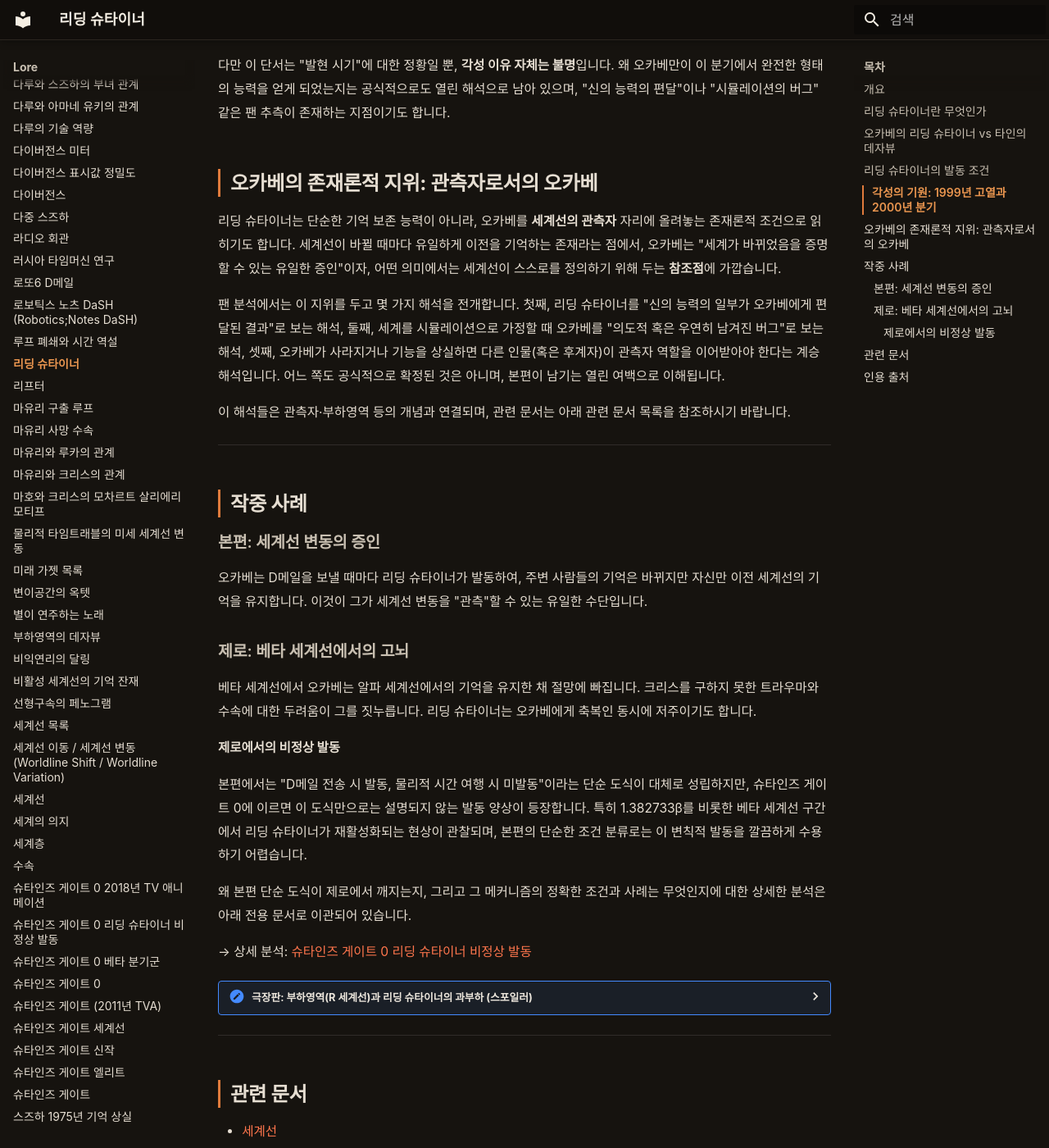
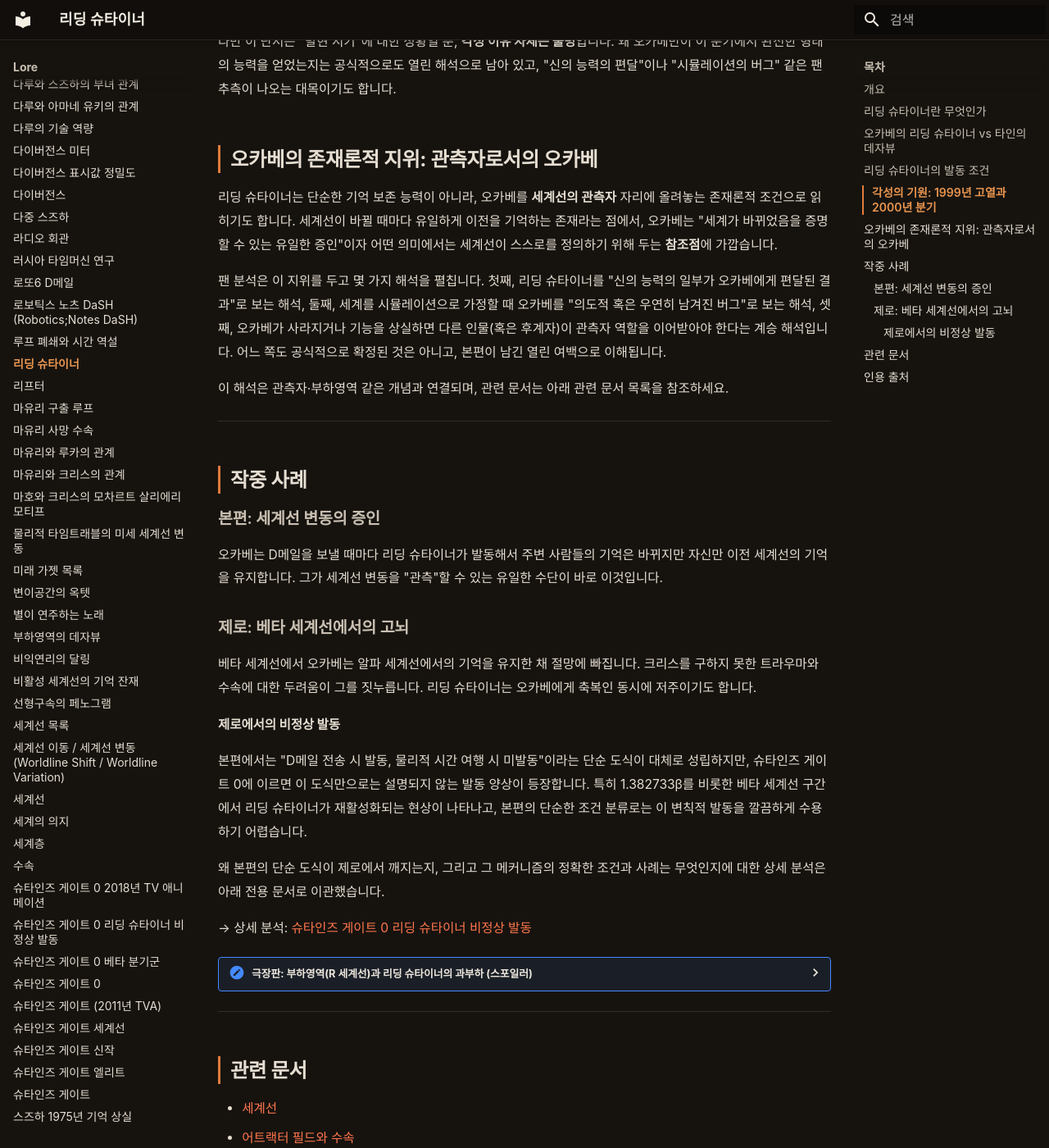
Before and after one commit to sgwiki/sgwiki.github.io, an MkDocs documentation site: the page built from wiki/lore/리딩-슈타이너.md, in a window 1280 px wide and 1400 px high, scrolled down 3252 px. Shown: the whole window at 82% size. Built offline with MkDocs 1.6.1 and Material for MkDocs 9.7.7, drawn with Linux system fonts in a browser that asks for light colours; some web fonts are replaced; some of the changed text lies outside the part shown.

Commit message:
chore(wiki): 리딩-슈타이너 정비 — [슈타게 공식 QA자료집] 평문 표기 3곳 마크다운 링크 정규화(감사 format 8 해결)·humanize(번역투·피동·기계적 리듬·형식명사 22건)·fact_guard pass·sanitizer pass·linker pass

```diff
--- a/wiki/lore/리딩-슈타이너.md
+++ b/wiki/lore/리딩-슈타이너.md
@@ -9,9 +9,9 @@
 
 ## 개요
 
-리딩 슈타이너는 세계선이 바뀔 때 **이전 세계선의 기억을 유지하는 능력**입니다. 작중 오카베 린타로만이 완전한 형태의 리딩 슈타이너를 가지고 있으며, 이 능력 덕분에 그는 세계선 변동을 인식하고 과거를 바꾸는 모험을 떠날 수 있습니다.
+리딩 슈타이너는 세계선이 바뀔 때 **이전 세계선의 기억을 유지하는 능력**입니다. 작중 오카베 린타로만이 완전한 형태의 리딩 슈타이너를 가지고 있으며, 덕분에 그는 세계선 변동을 인식하고 과거를 바꾸는 모험에 나설 수 있습니다.
 
-공식 해석에서는 모든 인물이 정도의 차이는 있으나 잠재적으로 리딩 슈타이너와 같은 기억 잔상을 지니고 있습니다. 다만 오카베만이 그것을 완전한 발동 형태로 체현하며, 나머지 인물은 데자뷰 정도의 희미한 위화감에 그칩니다. 작중에서는 페이리스(아키하 루미코)가 메이퀸 카페·유괴 사건·아버지라는 키워드가 겹칠 때 잔상이 유독 선명해지는 사례, 우루시바라 루카가 이전 세계선의 성별 기억을 떠올리는 사례, 시이나 마유리가 미약하지만 위화감을 느끼는 사례가 관찰됩니다. 이 잔상들은 오카베의 능력과는 질적으로 다릅니다.
+공식 해석에 따르면 모든 인물이 정도의 차이는 있으나 잠재적으로 리딩 슈타이너와 같은 기억 잔상을 지닙니다. 다만 오카베만이 이를 완전한 발동 형태로 체현하고, 나머지 인물은 데자뷰 정도의 희미한 위화감에 그칩니다. 작중에서 페이리스(아키하 루미코)는 메이퀸 카페·유괴 사건·아버지라는 키워드가 겹칠 때 잔상이 유독 선명해지고, 우루시바라 루카는 이전 세계선의 성별 기억을 떠올리며, 시이나 마유리는 미약하지만 위화감을 느끼는 식입니다. 이 잔상은 오카베의 능력과 질적으로 다릅니다.
 
 ---
 
@@ -25,7 +25,7 @@
 > **[공식]** "D메일을 보낼 때 리딩 슈타이너가 발동합니다. 그러나 스즈하가 타임머신을 사용할 때에는 오카베의 리딩 슈타이너가 발동하지 않습니다."
 > — 출처: [슈타게 공식 QA자료집](../근거자료/공식/qa-자료집.md), Q26
 
-이 공식 QA는 리딩 슈타이너가 **항상 발동하는 것이 아니라 특정 조건에서만 발동**한다는 사실을 시사합니다.
+이 공식 QA는 리딩 슈타이너가 **항상 발동하는 것이 아니라 특정 조건에서만 발동**한다는 점을 보여줍니다.
 
 ---
 
@@ -34,7 +34,7 @@
 > **[팬 분석]** "오카베는 그 어떤 경우에도 바뀐 후의 세계선의 기억을 가지지 못했다. 세계선 변동에 의한 기억 변경의 영향을 조금도 받지 않았다. 그와 달리 오카베 외의 인물들은 바뀐 기억을 소유하는 동시에 데자뷰의 형태로 이전 세계선의 기억을 떠올릴 뿐이었다."
 > — 출처: 어트랙터 필드 이론과 그 외 등등, "리딩 슈타이너"
 
-두 능력의 차이는 다음과 같습니다:
+두 능력의 차이는 이렇습니다.
 
 | 특징 | 오카베의 리딩 슈타이너 | 타인의 데자뷰 |
 |---|---|---|
@@ -49,14 +49,14 @@
 
 ## 리딩 슈타이너의 발동 조건
 
-작중 관찰에 따르면, 리딩 슈타이너는 **D메일 전송 등 인과에 직접적인 변화를 줄 때** 발동하지만, **물리적 시간 여행(타임머신)**에는 발동하지 않습니다.
+작중 관찰을 종합하면, 리딩 슈타이너는 **D메일 전송 등 인과에 직접적인 변화를 줄 때** 발동하지만 **물리적 시간 여행(타임머신)**에는 발동하지 않습니다.
 
 > **[팬 분석]** "물리적 시간 여행의 경우, 세계선이 바뀌어도 기억은 보존됩니다. 그것은 제 자신의 경험으로 증명되었습니다."
 > — 출처: 슈타인즈 게이트 3장 (존 타이타/스즈하)
 
-이 인용에서 스즈하는 자신의 시간 여행 경험을 이야기하며, **물리적 시간 여행자는 세계선 변동과 무관하게 기억을 보존**한다는 설정을 드러냅니다. 오카베의 리딩 슈타이너는 이와는 다른 메커니즘입니다. 오카베는 시간 여행자가 아니지만 세계선이 바뀔 때 기억을 유지합니다.
+이 인용에서 스즈하는 자신의 시간 여행 경험을 들어 **물리적 시간 여행자는 세계선 변동과 무관하게 기억을 보존**한다는 설정을 이야기합니다. 오카베의 리딩 슈타이너는 다른 메커니즘입니다. 오카베는 시간 여행자가 아니지만 세계선이 바뀔 때 기억을 유지합니다.
 
-본편 단순 도식("D메일 전송 시 발동, 물리적 시간 여행 시 미발동")만으로는 설명되지 않는 예외 케이스들이 작중 관찰됩니다. 아래 표는 이러한 예외를 정리한 것입니다.
+본편의 단순 도식("D메일 전송 시 발동, 물리적 시간 여행 시 미발동")만으로는 설명되지 않는 예외 케이스가 작중에서 나타납니다. 아래 표는 이런 예외를 정리한 표입니다.
 
 | 발동 상황 | 리딩 슈타이너 발동 여부 | 기억 유지 여부 | 비고 |
 |---|---|---|---|
@@ -71,19 +71,19 @@
 
 ## 각성의 기원: 1999년 고열과 2000년 분기
 
-리딩 슈타이너가 언제, 어떤 계기로 발현되었는지는 작중에서 완전히 설명되지 않습니다. 다만 공식 Q&A(슈타게 공식 QA자료집 Q24)와 세계관 자료는 하나의 단서를 제시합니다.
+리딩 슈타이너가 언제, 어떤 계기로 발현했는지는 작중에서 완전히 밝혀지지 않습니다. 다만 공식 Q&A([슈타게 공식 QA자료집](../근거자료/공식/qa-자료집.md) Q24)와 세계관 자료가 하나의 단서를 줍니다.
 
-오카베 린타로는 1999년에 심한 고열을 앓았고, 그 시기는 이른바 "2000년 문제"라는 거대한 분기점과 인접해 있었다는 것입니다. 공식 해석은 이 고열과 2000년 분기를 리딩 슈타이너의 발현 시기로 연결 짓습니다. 즉 오카베의 능력이 2000년 무렵이라는 분기 민감 구간에서 처음 발현되었을 가능성을 시사합니다.
+오카베 린타로는 1999년에 심한 고열을 앓았고, 그 시기는 이른바 "2000년 문제"라는 거대한 분기점과 인접해 있었다고 합니다. 공식 해석은 이 고열과 2000년 분기를 리딩 슈타이너의 발현 시기로 연결 짓습니다. 다시 말해 오카베의 능력이 2000년 무렵이라는 분기 민감 구간에서 처음 발현했을 가능성을 보여줍니다.
 
-다만 이 단서는 "발현 시기"에 대한 정황일 뿐, **각성 이유 자체는 불명**입니다. 왜 오카베만이 이 분기에서 완전한 형태의 능력을 얻게 되었는지는 공식적으로도 열린 해석으로 남아 있으며, "신의 능력의 편달"이나 "시뮬레이션의 버그" 같은 팬 추측이 존재하는 지점이기도 합니다.
+다만 이 단서는 "발현 시기"에 대한 정황일 뿐, **각성 이유 자체는 불명**입니다. 왜 오카베만이 이 분기에서 완전한 형태의 능력을 얻었는지는 공식적으로도 열린 해석으로 남아 있고, "신의 능력의 편달"이나 "시뮬레이션의 버그" 같은 팬 추측이 나오는 대목이기도 합니다.
 
 ## 오카베의 존재론적 지위: 관측자로서의 오카베
 
-리딩 슈타이너는 단순한 기억 보존 능력이 아니라, 오카베를 **세계선의 관측자** 자리에 올려놓는 존재론적 조건으로 읽히기도 합니다. 세계선이 바뀔 때마다 유일하게 이전을 기억하는 존재라는 점에서, 오카베는 "세계가 바뀌었음을 증명할 수 있는 유일한 증인"이자, 어떤 의미에서는 세계선이 스스로를 정의하기 위해 두는 **참조점**에 가깝습니다.
+리딩 슈타이너는 단순한 기억 보존 능력이 아니라, 오카베를 **세계선의 관측자** 자리에 올려놓는 존재론적 조건으로 읽히기도 합니다. 세계선이 바뀔 때마다 유일하게 이전을 기억하는 존재라는 점에서, 오카베는 "세계가 바뀌었음을 증명할 수 있는 유일한 증인"이자 어떤 의미에서는 세계선이 스스로를 정의하기 위해 두는 **참조점**에 가깝습니다.
 
-팬 분석에서는 이 지위를 두고 몇 가지 해석을 전개합니다. 첫째, 리딩 슈타이너를 "신의 능력의 일부가 오카베에게 편달된 결과"로 보는 해석, 둘째, 세계를 시뮬레이션으로 가정할 때 오카베를 "의도적 혹은 우연히 남겨진 버그"로 보는 해석, 셋째, 오카베가 사라지거나 기능을 상실하면 다른 인물(혹은 후계자)이 관측자 역할을 이어받아야 한다는 계승 해석입니다. 어느 쪽도 공식적으로 확정된 것은 아니며, 본편이 남기는 열린 여백으로 이해됩니다.
+팬 분석은 이 지위를 두고 몇 가지 해석을 펼칩니다. 첫째, 리딩 슈타이너를 "신의 능력의 일부가 오카베에게 편달된 결과"로 보는 해석, 둘째, 세계를 시뮬레이션으로 가정할 때 오카베를 "의도적 혹은 우연히 남겨진 버그"로 보는 해석, 셋째, 오카베가 사라지거나 기능을 상실하면 다른 인물(혹은 후계자)이 관측자 역할을 이어받아야 한다는 계승 해석입니다. 어느 쪽도 공식적으로 확정된 것은 아니고, 본편이 남긴 열린 여백으로 이해됩니다.
 
-이 해석들은 관측자·부하영역 등의 개념과 연결되며, 관련 문서는 아래 관련 문서 목록을 참조하시기 바랍니다.
+이 해석은 관측자·부하영역 같은 개념과 연결되며, 관련 문서는 아래 관련 문서 목록을 참조하세요.
 
 ---
 
@@ -91,7 +91,7 @@
 
 ### 본편: 세계선 변동의 증인
 
-오카베는 D메일을 보낼 때마다 리딩 슈타이너가 발동하여, 주변 사람들의 기억은 바뀌지만 자신만 이전 세계선의 기억을 유지합니다. 이것이 그가 세계선 변동을 "관측"할 수 있는 유일한 수단입니다.
+오카베는 D메일을 보낼 때마다 리딩 슈타이너가 발동해서 주변 사람들의 기억은 바뀌지만 자신만 이전 세계선의 기억을 유지합니다. 그가 세계선 변동을 "관측"할 수 있는 유일한 수단이 바로 이것입니다.
 
 ### 제로: 베타 세계선에서의 고뇌
 
@@ -99,24 +99,24 @@
 
 #### 제로에서의 비정상 발동
 
-본편에서는 "D메일 전송 시 발동, 물리적 시간 여행 시 미발동"이라는 단순 도식이 대체로 성립하지만, 슈타인즈 게이트 0에 이르면 이 도식만으로는 설명되지 않는 발동 양상이 등장합니다. 특히 1.382733β를 비롯한 베타 세계선 구간에서 리딩 슈타이너가 재활성화되는 현상이 관찰되며, 본편의 단순한 조건 분류로는 이 변칙적 발동을 깔끔하게 수용하기 어렵습니다.
+본편에서는 "D메일 전송 시 발동, 물리적 시간 여행 시 미발동"이라는 단순 도식이 대체로 성립하지만, 슈타인즈 게이트 0에 이르면 이 도식만으로는 설명되지 않는 발동 양상이 등장합니다. 특히 1.382733β를 비롯한 베타 세계선 구간에서 리딩 슈타이너가 재활성화되는 현상이 나타나고, 본편의 단순한 조건 분류로는 이 변칙적 발동을 깔끔하게 수용하기 어렵습니다.
 
-왜 본편 단순 도식이 제로에서 깨지는지, 그리고 그 메커니즘의 정확한 조건과 사례는 무엇인지에 대한 상세한 분석은 아래 전용 문서로 이관되어 있습니다.
+왜 본편의 단순 도식이 제로에서 깨지는지, 그리고 그 메커니즘의 정확한 조건과 사례는 무엇인지에 대한 상세 분석은 아래 전용 문서로 이관했습니다.
 
 → 상세 분석: [슈타인즈 게이트 0 리딩 슈타이너 비정상 발동](../lore/슈타인즈-게이트-0-리딩-슈타이너-비정상-발동.md)
 
 <details>
 <summary><strong>극장판: 부하영역(R 세계선)과 리딩 슈타이너의 과부하 (스포일러)</strong></summary>
 
-극장판 《슈타인즈 게이트 부하영역의 데자뷰》는 리딩 슈타이너 자체의 한계와 부작용을 본편·제로와는 다른 각도에서 조명합니다. 본편·제로에서는 다루지 않았던 이 영역의 메커니즘은 대략 아래와 같이 정리됩니다.
+극장판 《슈타인즈 게이트 부하영역의 데자뷰》는 리딩 슈타이너 자체의 한계와 부작용을 본편·제로와는 다른 각도에서 조명합니다. 본편·제로에서 다루지 않았던 이 영역의 메커니즘은 대략 이렇게 정리할 수 있습니다.
 
-첫째, 극장판이 배경으로 삼는 "슈타인즈 게이트 세계선"은 어트랙터 필드 α와 β 사이에 놓인 불안정한 세계선으로 그려집니다. 이 불안정성 때문에 오카베의 리딩 슈타이너에 일종의 **과부하**가 발생한다는 해석이 제시됩니다.
+첫째, 극장판이 배경으로 삼는 "슈타인즈 게이트 세계선"은 어트랙터 필드 α와 β 사이에 놓인 불안정한 세계선으로 그려집니다. 이 불안정성 때문에 오카베의 리딩 슈타이너에 일종의 **과부하**가 발생한다는 해석이 나옵니다.
 
-둘째, 이 과부하 상태에서는 오카베가 다른 세계선의 기억을 무작위로 유입받게 되며, 그 유입량이 한계를 넘으면 오카베 자신이 현 세계선에서 소멸할 위험에 처한다는 것이 극장판의 핵심 갈등입니다. 본편에서는 "이전 기억을 완전히 보존"하는 축복으로 그려졌던 능력이, 세계선의 경계 위에서는 소멸의 원인이 될 수 있다는 역설이 여기에 있습니다.
+둘째, 이 과부하 상태에서는 오카베가 다른 세계선의 기억을 무작위로 유입받게 되고, 유입량이 한계를 넘으면 오카베 자신이 현 세계선에서 소멸할 위험에 처한다는 것이 극장판의 핵심 갈등입니다. 본편에서 "이전 기억을 완전히 보존"하는 축복으로 그려졌던 능력이 세계선의 경계 위에서는 소멸의 원인이 될 수 있다는 역설이 여기에 있습니다.
 
-셋째, 이 위기에서 오카베를 슈타인즈 게이트 세계선으로 복귀시키는 장치로 "강렬하게 각인된 기억"이 작용한다는 해석이 있습니다. 마키세 크리스와의 키스처럼 감정적 강도가 높은 기억이 현 세계선에 대한 닻 역할을 하여 무작위 유입에도 불구하고 오카베의 자기 동일성을 복원한다는 것입니다.
+셋째, 이 위기에서 오카베를 슈타인즈 게이트 세계선으로 복귀시키는 장치로 "강렬하게 각인된 기억"이 작용한다는 해석이 있습니다. 마키세 크리스와의 키스처럼 감정적 강도가 높은 기억이 현 세계선에 대한 닻 역할을 해서 무작위 유입에도 오카베의 자기 동일성을 복원한다는 것입니다.
 
-넷째, 이 극장판 묘사를 "정사"로 받아들일 것인가를 두고 팬 사이에 논쟁이 존재합니다. 공식 계보에 포함되지만 그 메커니즘(디지털 의식·R 세계선의 성격 등)이 본편·제로의 설정과 완전히 정합하지는 않기 때문입니다. 본 문서에서는 이 논쟁의 존재까지를 기록하고, 판단은 독자에게 맡깁니다.
+넷째, 이 극장판 묘사를 "정사"로 받아들일 것인가를 두고 팬 사이에 논쟁이 있습니다. 공식 계보에 포함되지만 그 메커니즘(디지털 의식·R 세계선의 성격 등)이 본편·제로의 설정과 완전히 정합하지는 않기 때문입니다. 본 문서는 이 논쟁의 존재까지만 기록하고 판단은 독자에게 맡깁니다.
 
 </details>
 
@@ -136,7 +136,7 @@
 ## 인용 출처
 
 - 슈타인즈 게이트 6장 — 스즈하의 대사 (오카베만이 세계선 변동을 인식한다는 언급)
-- 슈타게 공식 QA자료집 Q24 — 1999년 고열과 2000년 분기를 잇는 리딩 슈타이너 발현 단서
-- 슈타게 공식 QA자료집 Q26 — D메일 전송 시 리딩 슈타이너 발동, 물리적 시간 여행 시 미발동
+- [슈타게 공식 QA자료집](../근거자료/공식/qa-자료집.md) Q24 — 1999년 고열과 2000년 분기를 잇는 리딩 슈타이너 발현 단서
+- [슈타게 공식 QA자료집](../근거자료/공식/qa-자료집.md) Q26 — D메일 전송 시 리딩 슈타이너 발동, 물리적 시간 여행 시 미발동
 - 어트랙터 필드 이론과 그 외 등등, "리딩 슈타이너" — 오카베와 타인의 능력 차이
 - 슈타인즈 게이트 3장 — 존 타이타/스즈하의 대사 (물리적 시간 여행 시 기억 보존)
```
